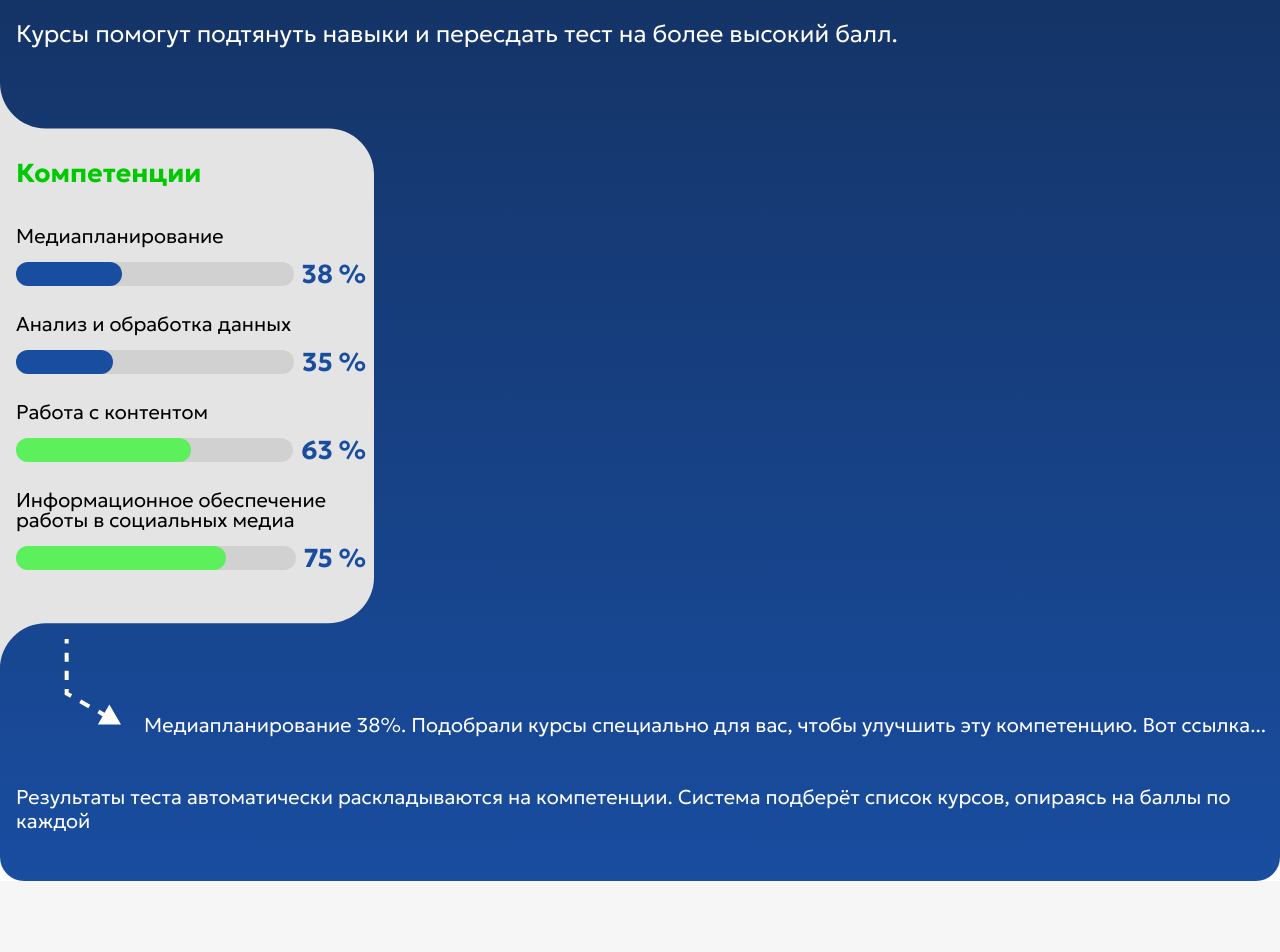
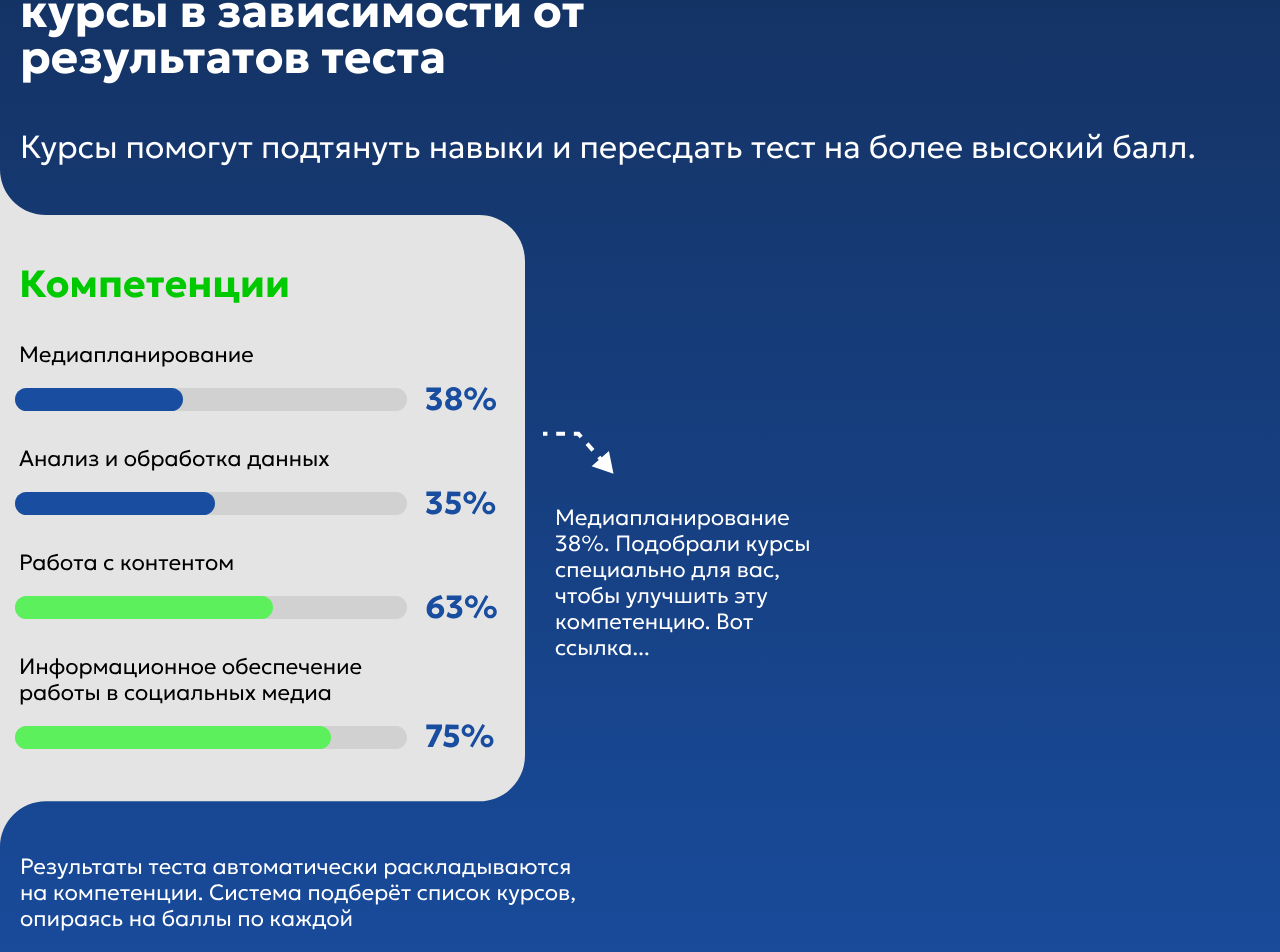
Before and after one commit to xalvaine/dke, a Next.js app: page / in a window 1280 px wide. Shown: the part 10492-11444 px from the top of the page. Built offline with nearby package versions, Linux system fonts and the light colour scheme.

Commit message:
[feat] Add tablet courses

```diff
--- a/src/widgets/courses/ui/courses.tsx
+++ b/src/widgets/courses/ui/courses.tsx
@@ -1,19 +1,21 @@
 import Plate from '../assets/plate.svg'
 import Plate2 from '../assets/plate-2.svg'
 import Arrow from '../assets/arrow.svg'
+import CompetsT from '../assets/compets.svg'
 import { BarChart } from './bar-chart'
 
 export const Courses = () => {
   return (
-    <div className='-mt-28 pt-48 bg-gradient-to-b to-tory-blue-900 from-tory-blue-950 px-4 pb-12 rounded-b-3xl'>
-      <h2 className='text-3xl leading-none font-bold mb-12'>
+    <div className='-mt-28 pt-48 bg-gradient-to-b to-tory-blue-900 from-tory-blue-950 px-4 pb-12 rounded-b-3xl md:px-5 md:pb-[120px]'>
+      <h2 className='text-3xl leading-none font-bold mb-12 md:w-[607px] md:text-[46px]'>
         Персонально подбираем курсы в зависимости от результатов теста
       </h2>
-      <p className='text-2xl leading-[28px] font-light'>
+      <p className='text-2xl leading-[28px] font-light md:text-[32px] md:leading-[38px]'>
         Курсы помогут подтянуть навыки и пересдать тест&nbsp;на более высокий
         балл.
       </p>
-      <div className='w-[374px] pt-8 relative -ml-4 mb-9'>
+      <CompetsT className={'hidden md:block -ml-5'} />
+      <div className='w-[374px] pt-8 relative -ml-4 mb-9 md:hidden'>
         <Plate className='w-full' />
         <div className='absolute inset-0 pl-4 pr-2 pt-28'>
           <h3 className='text-[26px] leading-none text-malachite-950 font-bold mb-10'>
@@ -36,16 +38,21 @@ export const Courses = () => {
           <Arrow className='absolute -bottom-12 left-16' />
         </div>
       </div>
-      <p className='-mr-4 pl-32 text-xl leading-6 font-light mb-12'>
+      <p className='-mr-4 pl-32 text-xl leading-6 font-light mb-12 md:hidden'>
         Медиапланирование 38%. Подобрали курсы специально для вас, чтобы
         улучшить эту компетенцию. Вот ссылка...
       </p>
-      <p className='text-xl leading-6 font-light'>
+      <p className='text-xl leading-6 font-light md:hidden'>
         Результаты теста автоматически раскладываются на компетенции. Система
         подберёт список курсов, опираясь на баллы по каждой
       </p>
-      <div className='relative top-2'>
-        <Plate2 className='absolute -bottom-20 h-10 text-tory-blue-900 left-6' />
+      <div className='relative top-2 md:top-0'>
+        <Plate2
+          className={
+            'absolute -bottom-20 h-10 text-tory-blue-900 left-6 ' +
+            'md:w-[440px] md:h-[104px] -bottom-[224px] md:z-10'
+          }
+        />
       </div>
     </div>
   )
```
Also changed, not shown: src/widgets/courses/assets/compets.svg (added).
